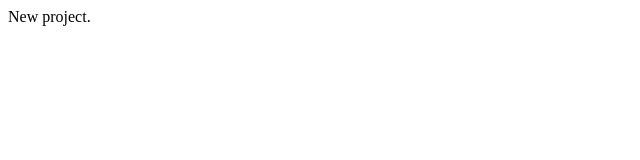
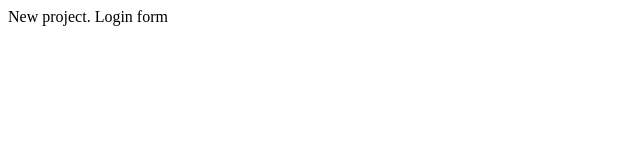
Before and after one commit to pkounlabouth/ProjM, a plain HTML site: page index.html in a window 1280 px wide. Shown: the full height of the page, 0-640 px from the left. Drawn offline with Linux system fonts and the light colour scheme.

Commit message:
login form

```diff
--- /dev/null
+++ b/dir2/app2.js
@@ -0,0 +1 @@
+console.log('456');
--- a/index.html
+++ b/index.html
@@ -4,5 +4,6 @@
     </head>
     <body>
         New project.
+        Login form
     </body>
 </html>
```
Also changed, not shown: login.html (added, +1 -0 lines).
